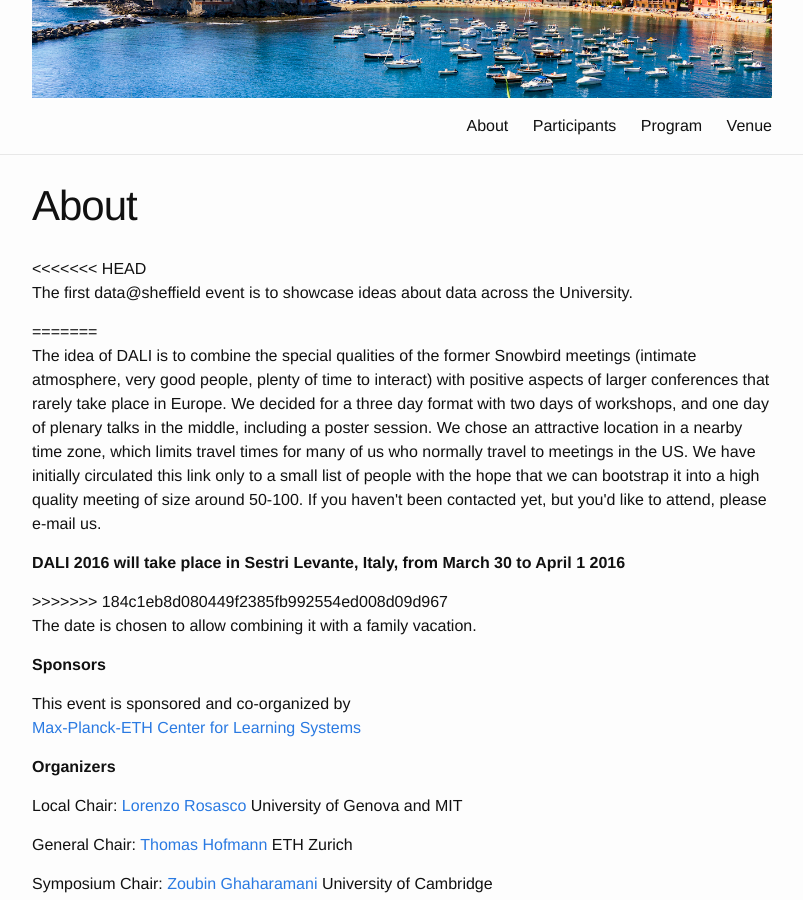
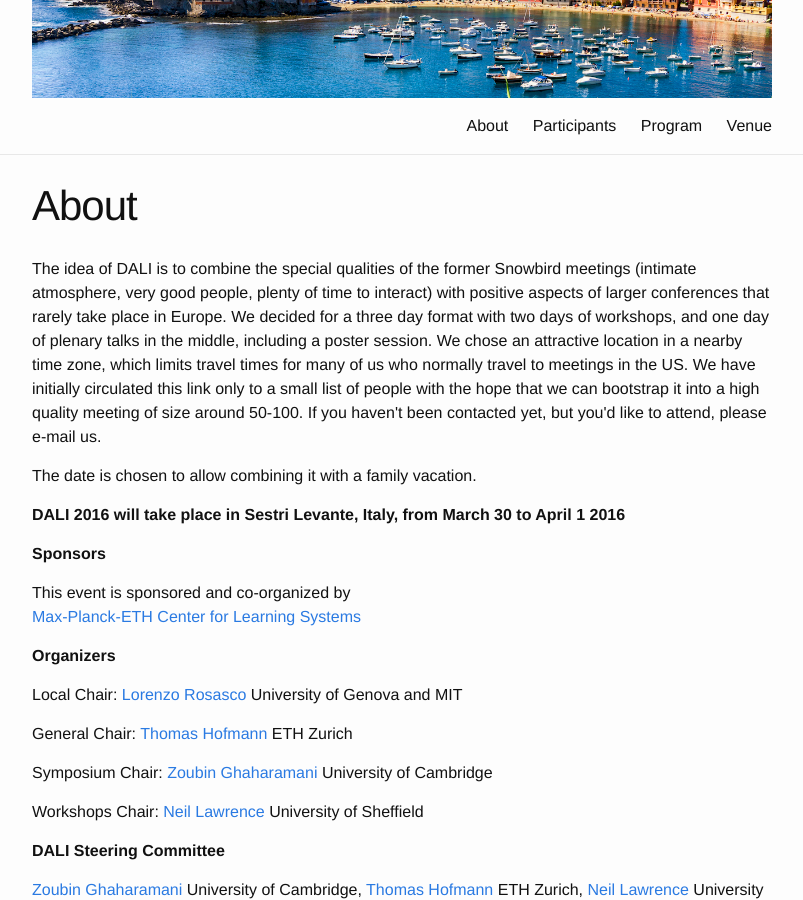
Before and after one commit to dalimeeting/dalimeeting.github.io, a Jekyll site: the page built from index.html, in a window 1280 px wide and 900 px high, scrolled down 253 px. Shown: the whole window, without its empty margins (238-1041 px from the left). Built offline with Jekyll 4.4.1, drawn with Linux system fonts in a browser that asks for light colours.

Commit message:
Move meeting specific info out of layout for about.html

```diff
--- a/_layouts/about.html
+++ b/_layouts/about.html
@@ -5,15 +5,9 @@
 <article>
 
 
-<<<<<<< HEAD
-  <p>The first data@sheffield event is to showcase ideas about data across the University.</p>
-
-=======
   <p>The idea of DALI is to combine the special qualities of the former Snowbird meetings (intimate atmosphere, very good people, plenty of time to interact) with positive aspects of larger conferences that rarely take place in Europe. We decided for a three day format with two days of workshops, and one day of plenary talks in the middle, including a poster session. We chose an attractive location in a nearby time zone, which limits travel times for many of us who normally travel to meetings in the US. We have initially circulated this link only to a small list of people with the hope that we can bootstrap it into a high quality meeting of size around 50-100. If you haven't been contacted yet, but you'd like to attend, please e-mail us.</p>
 
-  <p><strong>DALI 2016 will take place in Sestri Levante, Italy,  from March 30 to April 1 2016</strong></p>
 
->>>>>>> 184c1eb8d080449f2385fb992554ed008d09d967
   <p>The date is chosen to allow combining it with a family vacation. </p>
 
 
--- a/index.html
+++ b/index.html
@@ -2,3 +2,5 @@
 layout: about
 title: About
 ---
+
+  <p><strong>DALI 2016 will take place in Sestri Levante, Italy,  from March 30 to April 1 2016</strong></p>
```
